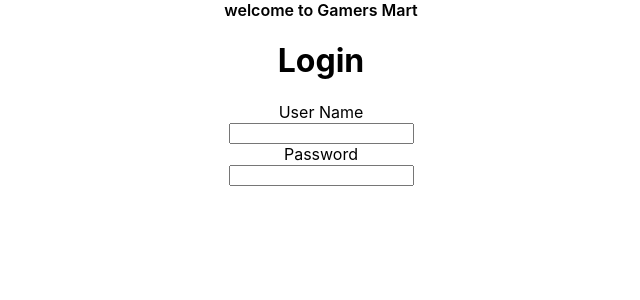
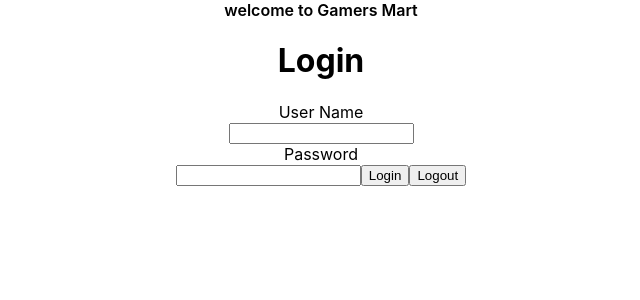
Before and after one commit to abhijit-tambe/Gamers-Mart-Frontend, a React (Create React App) app in the folder gamers-mart/: page / in a window 1280 px wide. Shown: the top 300 px of the page, without its empty margins (319-959 px from the left). Built offline with nearby package versions, Linux system fonts and the light colour scheme.

Commit message:
Update Login.jsx

```diff
--- a/gamers-mart/src/components/Login/Login.jsx
+++ b/gamers-mart/src/components/Login/Login.jsx
@@ -1,17 +1,29 @@
 import React,{Component} from 'react'
 import './Login.css'
+
+import AuthenticateUser from '../../Authentication/AuthenticationService.js'
+
 class Login extends Component{
-    constructor(){
-        super();
+    constructor(props){
+        super(props);
         this.state={
             username:"",
-            password:""
+            password:"",
+            loginFailed: false,
+            successMessage: false
         }
 
-        this.changeInput= this.changeInput.bind(this)
+        this.changeInput= this.changeInput.bind(this);
+        this.loginCheck =this.loginCheck.bind(this);
+        this.logout = this.logout.bind(this);
 
     }
 
+    logout(){
+        if(AuthenticateUser.isUserLoggedIn()){
+            AuthenticateUser.userlogout();
+        }
+    }
 
     changeInput(event){
         this.setState({
@@ -19,12 +31,35 @@
         })
     }
 
+    loginCheck(){
+        AuthenticateUser.AuthenticateUser(this.state.username,this.state.password);
+        if(AuthenticateUser.isUserLoggedIn()){
+            console.log('suc')
+            // this.setState({
+            //     loginFailed:false,
+            //     successMessage: true,
+            // })
+            this.props.history.push(`/Home/${this.state.username}`);
+        }else{
+            console.log('fail')
+            this.setState({
+                successMessage:false,
+                loginFailed: true
+            })
+        }
+
+
+
+    }
 
     render(){
+
         return(
             <div className="container">
                 <h1>Login</h1>
-           <div >
+                {this.state.loginFailed && <h3> Login Failed Invalid Username or password</h3>}
+                {this.state.successMessage &&<h3>Loggedin Successfull</h3>}
+           <div>
                <label>
                    User Name  <br/>
                <input type="text" name="username" value={this.state.username} onChange={this.changeInput}></input>
@@ -34,7 +69,8 @@
                    Password <br/>
                <input type="password" name="password" value={this.state.password} onChange={this.changeInput}></input>
                </label>
-
+               <button className="btn btn-md btn-primary" onClick={this.loginCheck}>Login</button>
+               <button className="btn btn-md btn-primary" onClick={this.logout}>Logout</button>
            </div>
            </div>
         );
```
